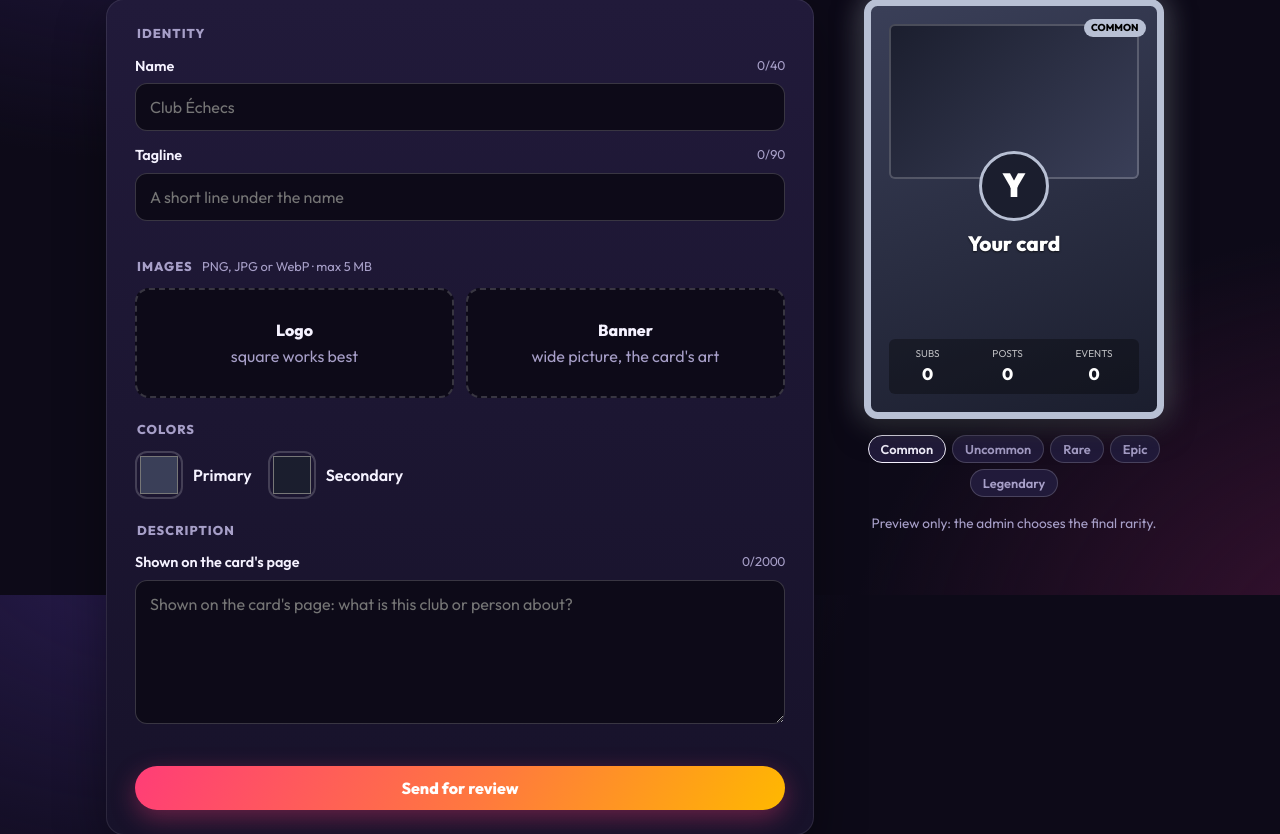
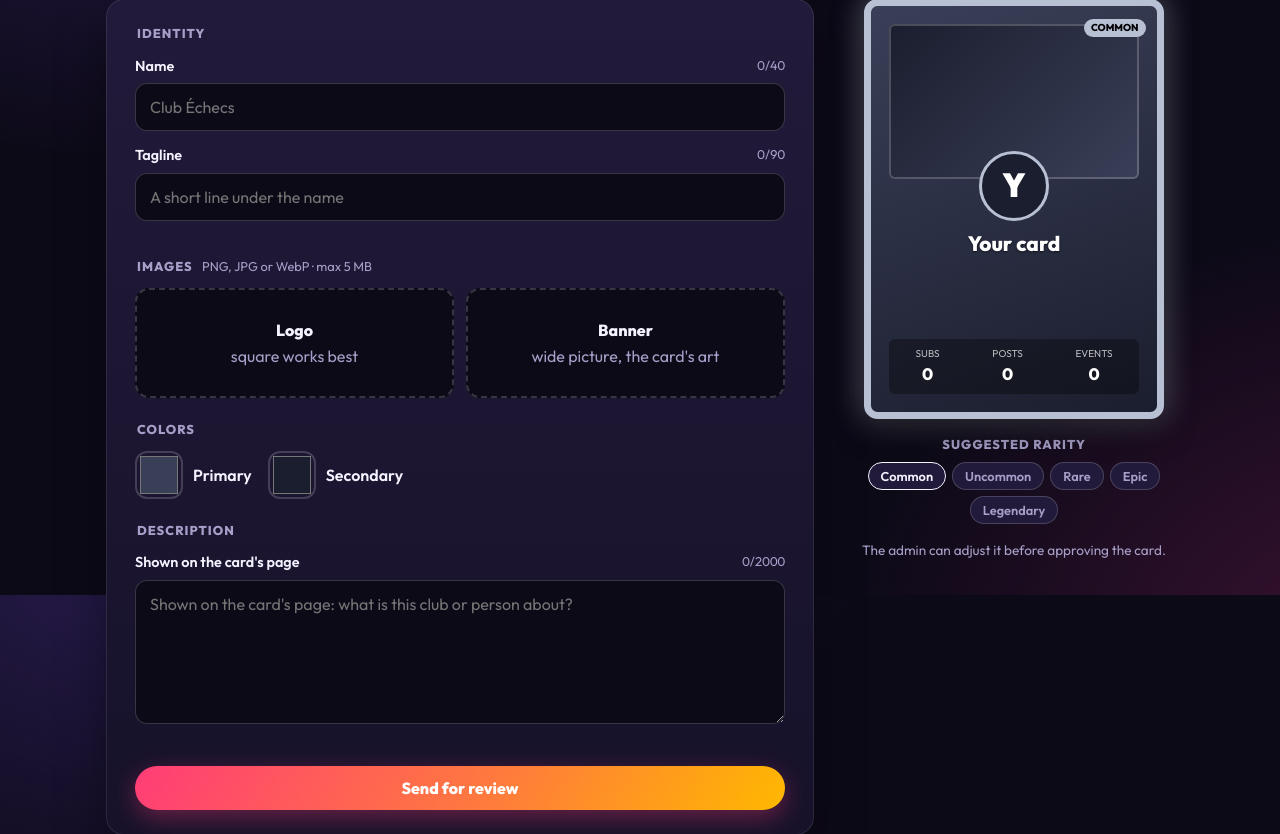
Before and after one commit to LucaCeccarelli/EmaPack, a Django app: page /cards/propose/ in a window 1280 px wide. Shown: the part 205-1039 px from the top of the page. Run offline with Django 5.2, Linux system fonts and the light colour scheme; the visitor is signed in with stand-in values (Sample User, id 1); data that the repository does not hold is empty.

Commit message:
fix: save the rarity the player picks when proposing a card
The rarity buttons were preview-only, so every proposal reached the admin as
Common. They're now a real "Suggested rarity" field: saved with the proposal,
pre-selected in the admin (still editable before approving), and shown in the
player's proposals list.

Co-Authored-By: Claude Opus 5.5 (1M context) <noreply@anthropic.com>

```diff
--- a/game/static/game/propose.js
+++ b/game/static/game/propose.js
@@ -55,12 +55,12 @@
     update();
   });
 
-  // Preview-only rarity switch (the admin picks the real one).
+  // Suggested rarity: restyles the preview's frame and holo foil.
+  const SLUGS = { 1: 'common', 2: 'uncommon', 3: 'rare', 4: 'epic', 5: 'legendary' };
   const rarityLabel = $('.card-rarity');
-  document.querySelectorAll('.rarity-toggle button').forEach(btn => btn.addEventListener('click', () => {
-    card.className = card.className.replace(/rarity-\w+/, `rarity-${btn.dataset.rarity}`);
-    rarityLabel.textContent = btn.textContent;
-    document.querySelectorAll('.rarity-toggle button').forEach(b => b.setAttribute('aria-pressed', String(b === btn)));
+  document.querySelectorAll('.rarity-toggle input').forEach(radio => radio.addEventListener('change', () => {
+    card.className = card.className.replace(/rarity-\w+/, `rarity-${SLUGS[radio.value]}`);
+    rarityLabel.textContent = radio.nextElementSibling.textContent;
   }));
 
   updateText();
--- a/game/static/game/tcg.css
+++ b/game/static/game/tcg.css
@@ -215,12 +215,16 @@ main { max-width: 1100px; margin: 0 auto; padding: 24px 16px 64px; }
 .color input[type=color]::-webkit-color-swatch, .color input[type=color]::-moz-color-swatch { border: 0; border-radius: 8px; }
 .editor-form .btn:disabled { opacity: .5; cursor: not-allowed; transform: none; }
 .editor-preview { --card-w: min(300px, 80vw); position: sticky; top: 90px; display: grid; justify-items: center; gap: 16px; text-align: center; }
-.rarity-toggle { display: flex; flex-wrap: wrap; justify-content: center; gap: 6px; max-width: 320px; }
-.rarity-toggle button {
-  padding: 5px 12px; border-radius: 999px; border: 1px solid var(--line-strong); background: var(--surface-2); color: var(--muted);
-  font: 600 .8rem Outfit, system-ui, sans-serif; cursor: pointer;
+.rarity-toggle { display: flex; flex-wrap: wrap; justify-content: center; gap: 6px; max-width: 320px; margin: 0; padding: 0; border: 0; }
+.rarity-toggle legend { width: 100%; margin-bottom: 8px; font-size: .8rem; font-weight: 800; text-transform: uppercase; letter-spacing: .08em; color: var(--muted); }
+.rarity-toggle label { position: relative; cursor: pointer; }
+.rarity-toggle input { position: absolute; opacity: 0; inset: 0; margin: 0; cursor: pointer; }
+.rarity-toggle span {
+  display: block; padding: 5px 12px; border-radius: 999px; border: 1px solid var(--line-strong); background: var(--surface-2); color: var(--muted);
+  font: 600 .8rem Outfit, system-ui, sans-serif;
 }
-.rarity-toggle button[aria-pressed=true] { color: var(--text); border-color: var(--text); }
+.rarity-toggle input:checked + span { color: var(--text); border-color: var(--text); }
+.rarity-toggle input:focus-visible + span { outline: 2px solid var(--focus); outline-offset: 2px; }
 .editor-preview .small { margin: 0; }
 .my-proposals { margin-top: 32px; padding: 20px 24px; }
 .my-proposals h2 { margin: 0 0 12px; font-size: 1.2rem; }
--- a/game/templates/game/propose.html
+++ b/game/templates/game/propose.html
@@ -63,10 +63,12 @@
 
   <aside class="editor-preview" id="preview" aria-label="Live preview">
     {% include "game/_card.html" with card=preview %}
-    <div class="rarity-toggle" role="group" aria-label="Preview the card as">
-      {% for slug, label in rarities %}<button type="button" data-rarity="{{ slug }}" {% if forloop.first %}aria-pressed="true"{% endif %}>{{ label }}</button>{% endfor %}
-    </div>
-    <p class="muted small">Preview only: the admin chooses the final rarity.</p>
+    <fieldset class="rarity-toggle">
+      <legend>Suggested rarity</legend>
+      {% for radio in form.rarity %}<label>{{ radio.tag }}<span>{{ radio.choice_label }}</span></label>{% endfor %}
+    </fieldset>
+    {{ form.rarity.errors }}
+    <p class="muted small">The admin can adjust it before approving the card.</p>
   </aside>
 </div>
 
@@ -78,6 +80,7 @@
     <li>
       <span class="swatch" style="--c1: {{ p.primary_color|default:'#3a3f58' }}; --c2: {{ p.secondary_color|default:'#1b1e2e' }}"></span>
       <strong>{{ p.name }}</strong>
+      <span class="muted">{{ p.get_rarity_display }}</span>
       <span class="muted">{{ p.proposed_at|date:"j M Y" }}</span>
       <span class="chip status-{{ p.status }}">{{ p.get_status_display }}</span>
     </li>
--- a/game/views.py
+++ b/game/views.py
@@ -29,10 +29,14 @@ class ProposalForm(forms.ModelForm):
     # ImageField (Pillow) checks the upload really is an image, whatever its name or content type says.
     logo = forms.ImageField(required=False)
     banner = forms.ImageField(required=False)
+    # The player's suggestion; the admin sees it pre-selected and can change it before approving.
+    # form="card-editor": the buttons sit under the preview, outside the <form> element.
+    rarity = forms.TypedChoiceField(choices=Rarity.choices, coerce=int, required=False, initial=Rarity.COMMON,
+                                    widget=forms.RadioSelect(attrs={"form": "card-editor"}))
 
     class Meta:
         model = Card
-        fields = ["name", "tagline", "description", "logo", "banner", "primary_color", "secondary_color"]
+        fields = ["name", "tagline", "description", "logo", "banner", "primary_color", "secondary_color", "rarity"]
         widgets = {
             "name": forms.TextInput(attrs={"placeholder": "Club Échecs"}),
             "tagline": forms.TextInput(attrs={"placeholder": "A short line under the name"}),
@@ -63,6 +67,9 @@ class ProposalForm(forms.ModelForm):
         if value and not HEX_COLOR.fullmatch(value):  # ends up in an inline style attribute
             raise forms.ValidationError("Pick a color like #3a3f58.")
         return value
+
+    def clean_rarity(self):
+        return self.cleaned_data["rarity"] or Rarity.COMMON
 
     def clean_logo(self):
         return self._image("logo")
@@ -151,10 +158,11 @@ def propose_card(request):
     # Server preview uses only validated text/colors; images are previewed in the browser (never saved ones).
     data = getattr(form, "cleaned_data", {})
     preview = Card(name=data.get("name") or "Your card", tagline=data.get("tagline", ""),
+                   rarity=data.get("rarity") or Rarity.COMMON,
                    primary_color=data.get("primary_color") or "#3a3f58",
                    secondary_color=data.get("secondary_color") or "#1b1e2e")
     return render(request, "game/propose.html", {
         "form": form, "preview": preview, "proposals": mine, "at_limit": at_limit,
         "max_pending": MAX_PENDING_PROPOSALS,
-        "rarities": [(r.name.lower(), r.label) for r in Rarity], "max_mb": settings.PROPOSAL_MAX_IMAGE_BYTES // (1024 * 1024),
+        "max_mb": settings.PROPOSAL_MAX_IMAGE_BYTES // (1024 * 1024),
     })
```
Also changed, not shown: game/tests/test_proposals.py (+11 -0 lines).
